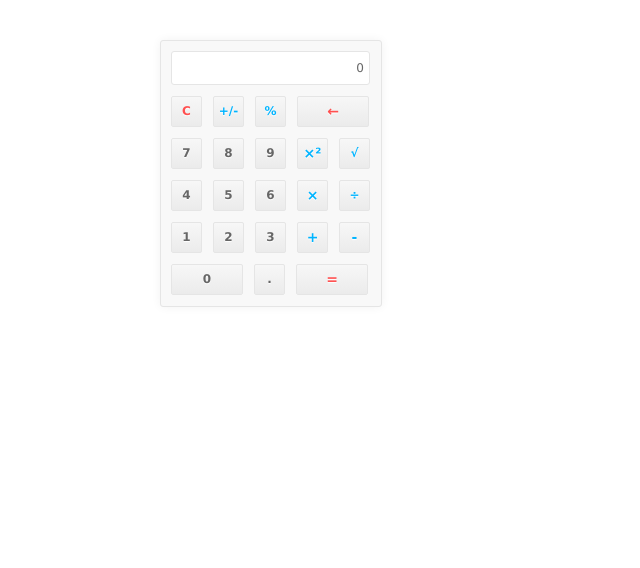
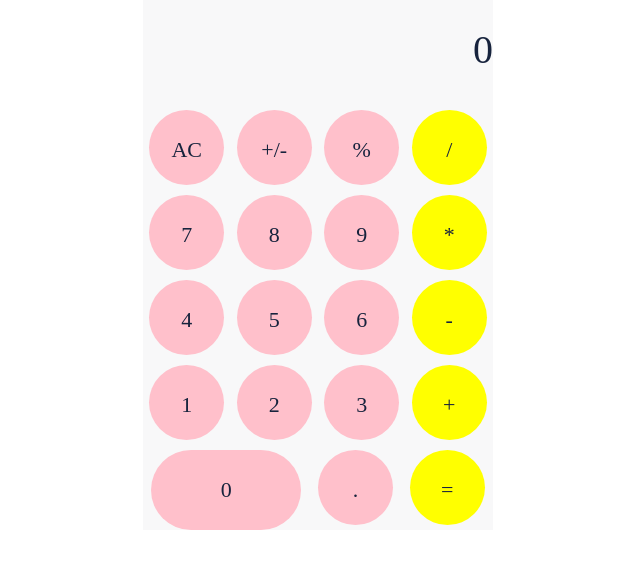
Before and after one commit to siyueshiyi/calculator, a plain HTML site: page index.html in a window 1280 px wide. Shown: the whole page, without its empty margins (369-1009 px from the left). Drawn offline with nearby package versions, Linux system fonts and the light colour scheme.

Commit message:
基本结构搭建完成

```diff
--- a/index.html
+++ b/index.html
@@ -1,9 +1,8 @@
-<!doctype html>
+<!DOCTYPE html>
 <html lang="en">
 <head>
   <meta charset="UTF-8">
-    <meta name="viewport"
-          content="width=device-width, user-scalable=no, initial-scale=1.0, maximum-scale=1.0, minimum-scale=1.0">
+  <meta name="viewport" content="width=device-width, initial-scale=1.0">
   <meta http-equiv="X-UA-Compatible" content="ie=edge">
   <script src="https://cdn.jsdelivr.net/npm/vue/dist/vue.js"></script>
   <title>计算器</title>
@@ -12,202 +11,109 @@
       margin: 0;
       padding: 0;
     }
-
-        /* calculator */
-        #calculator {
-            width: 200px;
-            height: 245px;
-            padding: 10px;
-            border: 1px solid #e5e5e5;
-            background: #f8f8f8;
-            -moz-border-radius: 3px;
-            -webkit-border-radius: 3px;
-            border-radius: 3px;
-            box-shadow: 0px 0px 10px #f2f2f2;
-            -moz-box-shadow: 0px 0px 10px #f2f2f2;
-            -webkit-box-shadow: 0px 0px 10px #f2f2f2;
-            margin: 40px auto 0 auto;
+    #main {
+      margin-left: 40%;
+    }
+    .page {
+      width: 350px;
+      height: 500px;
+      background-color: pink;
+    }
+    .top {
+      height: 100px;
+      background-color: #f8f8f9;
+      font-size: 40px;
+      color: #17233d;
+      display: flex;
+      justify-content: flex-end;
+    }
+    .result {
+      line-height: 100px;
+    }
+    .panel {
+      background-color: #f8f8f9;
+      display: flex;
+      flex-wrap: wrap;
+      justify-content: space-around;
+    }
+    .number {
+      width: 75px;
+      height: 75px;
+      margin-top: 10px;
+      background-color: pink;
+      border-radius: 50%;
+      line-height: 80px;
+      text-align: center;
+      color: #17233d;
+      font-size: 22px;
+    }
+    .double {
+      width: 150px;
+      height: 80px;
+      border-radius: 40px;
+    }
+    .yellow {
+      background-color: yellow;
     }
 
-        #calculator #input-box {
-            margin: 0;
-            width: 187px;
-            padding: 9px 5px;
-            height: 14px;
-            border: 1px solid #e5e5e5;
-            border-radius: 3px;
-            -webkit-border-radius: 3px;
-            -moz-border-radius: 3px;
-            background: #FFF;
-            text-align: right;
-            line-height: 14px;
-            font-size: 12px;
-            font-family: Verdana, Geneva, sans-serif;
-            color: #666;
-            outline: none;
-            text-transform: uppercase;
-        }
-
-        #calculator #btn-list {
-            width: 200px;
-            overflow: hidden;
-        }
-
-        #calculator #btn-list .btn-radius {
-            border-radius: 2px;
-            -webkit-border-radius: 2px;
-            -moz-border-radius: 2px;
-            border: 1px solid #e5e5e5;
-            background: -webkit-gradient(linear, 0 0, 0 100%, from(#f7f7f7), to(#ebebeb));
-            background: -moz-linear-gradient(top, #f7f7f7, #ebebeb);
-            filter: progid:DXImageTransform.Microsoft.gradient(startColorstr=#f7f7f7, endColorstr=#ebebeb, grandientType=1);
-            line-height: 29px;
-            text-align: center;
-            text-shadow: 0px 1px 1px #FFF;
-            font-weight: bold;
-            font-family: Verdana, Geneva, sans-serif;
-            color: #666;
-            float: left;
-            margin-left: 11px;
-            margin-top: 11px;
-            font-size: 12px;
-            cursor: pointer;
-        }
-
-        #calculator #btn-list .btn-radius:active {
-            background: #ffffff;
-        }
-
-        #calculator #btn-list .clear-marginleft {
-            margin-left: 0;
-        }
-
-        #calculator #btn-list .font-14 {
-            font-size: 14px;
-        }
-
-        #calculator #btn-list .color-red {
-            color: #ff5050
-        }
-
-        #calculator #btn-list .color-blue {
-            color: #00b4ff
-        }
-
-        #calculator #btn-list .btn-30 {
-            width: 29px;
-            height: 29px;
-        }
-
-        #calculator #btn-list .btn-70 {
-            width: 70px;
-            height: 29px;
-        }
   </style>
 </head>
 <body>
-<div id="calculator">
-    <input-box v-bind:input-show="inputShow">
-    </input-box>
-    <btn-list>
-        <div @click="clearValue()" class=" btn-30 btn-radius color-red clear-marginleft">C</div>
-        <div class=" btn-30 btn-radius color-blue">+/-</div>
-        <div @click="inputValue('%')" class=" btn-30 btn-radius color-blue">%</div>
-        <div @click="backValue()" class=" btn-70 btn-radius color-red font-14">←</div>
-        <div @click="inputValue('7')" class=" btn-30 btn-radius clear-marginleft">7</div>
-        <div @click="inputValue('8')" class=" btn-30 btn-radius">8</div>
-        <div @click="inputValue('9')" class=" btn-30 btn-radius">9</div>
-        <div @click="squareValue()" class=" btn-30 btn-radius color-blue font-14">×²</div>
-        <div @click="radicalValue()" class=" btn-30 btn-radius color-blue font-12">√</div>
-        <div @click="inputValue('4')" class=" btn-30 btn-radius clear-marginleft">4</div>
-        <div @click="inputValue('5')" class=" btn-30 btn-radius">5</div>
-        <div @click="inputValue('6')" class=" btn-30 btn-radius">6</div>
-        <div @click="inputValue('×')" class=" btn-30 btn-radius color-blue font-14">×</div>
-        <div @click="inputValue('÷')" class=" btn-30 btn-radius color-blue font-12">÷</div>
-        <div @click="inputValue('1')" class=" btn-30 btn-radius clear-marginleft">1</div>
-        <div @click="inputValue('2')" class=" btn-30 btn-radius">2</div>
-        <div @click="inputValue('3')" class=" btn-30 btn-radius">3</div>
-        <div @click="inputValue('+')" class=" btn-30 btn-radius color-blue font-14">+</div>
-        <div @click="inputValue('-')" class=" btn-30 btn-radius color-blue font-14">-</div>
-        <div @click="inputValue('0')" class=" btn-70 btn-radius clear-marginleft">0</div>
-        <div @click="inputValue('.')" class=" btn-30 btn-radius">.</div>
-        <div @click="calValue()" class=" btn-70 btn-radius color-red font-14">=</div>
-    </btn-list>
+  <div id="main">
+    <div class="page">
+      <div class="top">
+        <p class="result">{{value}}</p>
+      </div>
+      <div class="panel">
+        <div class="number" @click="clear">AC</div>
+        <div class="number">+/-</div>
+        <div class="number">%</div>
+        <div class="number yellow" @click="inputValue('/')">/</div>
+
+        <div class="number" @click="inputValue('7')">7</div>
+        <div class="number" @click="inputValue('8')">8</div>
+        <div class="number" @click="inputValue('9')">9</div>
+        <div class="number yellow" @click="inputValue('*')">*</div>
+
+        <div class="number" @click="inputValue('4')">4</div>
+        <div class="number" @click="inputValue('5')">5</div>
+        <div class="number" @click="inputValue('6')">6</div>
+        <div class="number yellow" @click="inputValue('-')">-</div>
+
+        <div class="number" @click="inputValue('1')">1</div>
+        <div class="number" @click="inputValue('2')">2</div>
+        <div class="number" @click="inputValue('3')">3</div>
+        <div class="number yellow" @click="inputValue('+')">+</div>
+
+
+        <div class="number double" @click="inputValue('0')">0</div>
+        <div class="number">.</div>
+        <div class="number yellow" @click="result">=</div>
 
       </div>
+    </div>
+  </div>
+
   <script>
     let calculator = new Vue({
-        el: '#calculator',
-        data: {
-            inputShow: {
-                value: '0'
-            }
-        },
-        components: {
-            'input-box': {
-                props: ['inputShow'],
-                computed: {
-                    value: function () {
-                        return this.inputShow.value
-                    }
-                },
-                template: '<input id="input-box" type="text" size="21" maxlength="21" v-model="value" readonly="readonly">'
-            },
-            'btn-list': {
-                template: '<div id="btn-list"><slot></slot></div>'
+      el: '#main',
+      data () {
+        return {
+          value: 0
         }
       },
       methods: {
-            inputValue(param) {
-                if (Object.prototype.toString.call(this.inputShow.value) == "[object Number]") {   //判断输入框内容是否为数字类型
-                    this.inputShow.value = "0";   //数字类型说明是上个计算结果,清空内容
+        inputValue (param) {
+          if (this.value === 0) {
+            this.value = ''
           }
-                var str = '' + this.inputShow.value; //输入内容时,将输入框内容转为字符串类型
-                var len = str.length;
-                var arr = ["+", "-", "×", "÷"];
-                var num = ('' + parseFloat(str.split('').reverse().join(''))).split('').reverse().join('');   //parseInt(str.split('').reverse().join('')))是获取输入框内最后一串数字,再反转回来 ,num为输入框内最后一串数字
-                var nlen = num.length;
-                if ((num != '0' && param != '.') || (param == '.' && num.indexOf(".") == -1)) {   //输入框内最后一串数字不为0时拼接字符串
-                    if (arr.indexOf(str.charAt(len - 1)) != -1 && arr.indexOf(param) != -1) {    //若一开始输入内容为运算符,输入无效
-                        return;
-                    }
-                    this.inputShow.value += param;   //拼接输入内容
-                } else {
-                    arr.push("%");
-                    if (param == '.') {      //若num中已有小数点,输入内容为小数点,视为无效
-                        return;
-                    } else if (!(arr.indexOf(param) != -1)) {    //判断输入框内最后一个字符不为运算符
-                        this.inputShow.value = str.substring(0, str.length - nlen) + param;  //输入框内最后一串数字为0时,删除0拼接
-                    }
-                }
+          this.value += param
         },
-            clearValue() {      //清空输入框内容
-                this.inputShow.value = '0';
+        clear () {
+          this.value  = 0
         },
-            calValue() {       //计算结果
-                var str = this.inputShow.value;
-                str = str.replace('×', '*').replace('÷', '/').replace('%', '*0.01');    //替换运算符
-                try {
-                    this.inputShow.value = eval(str);      //若用户输入内容不符合运算规则,不计算
-                } catch (error) {
-                    return;
-                }
-            },
-            squareValue() {             //平方计算
-                var str = this.inputShow.value;
-                this.inputShow.value = Math.pow(eval(str), 2)
-            },
-            radicalValue() {             //开根号计算
-                var str = this.inputShow.value;
-                this.inputShow.value = Math.sqrt(eval(str));
-            },
-            backValue() {              //删除键,删除单个字符
-                var str = this.inputShow.value;
-                if (str.length == 1) {
-                    this.inputShow.value = "0";
-                } else {
-                    this.inputShow.value = str.slice(0, str.length - 1);
-                }
+        result () {
+          this.value  = eval(this.value)
         }
       }
     })
```
Lines whose indentation alone changed are shown as unchanged.
